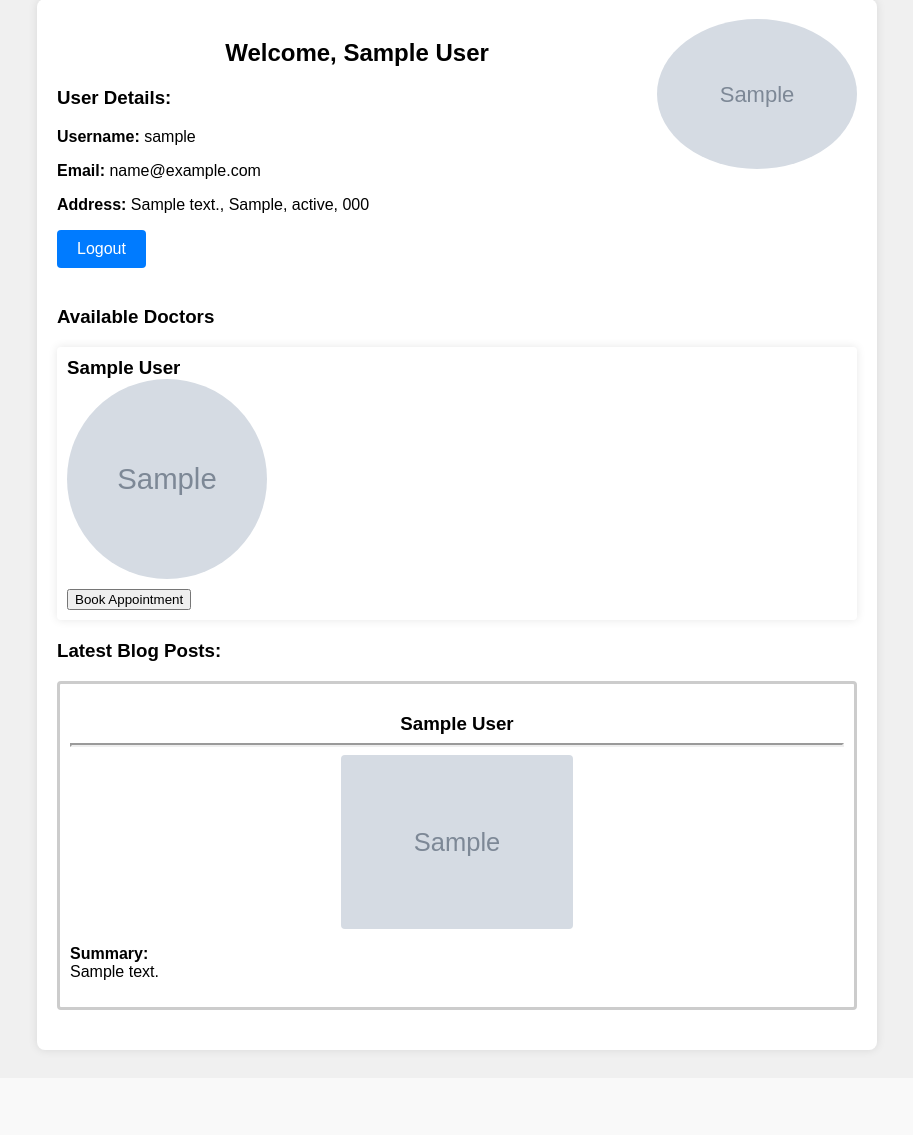
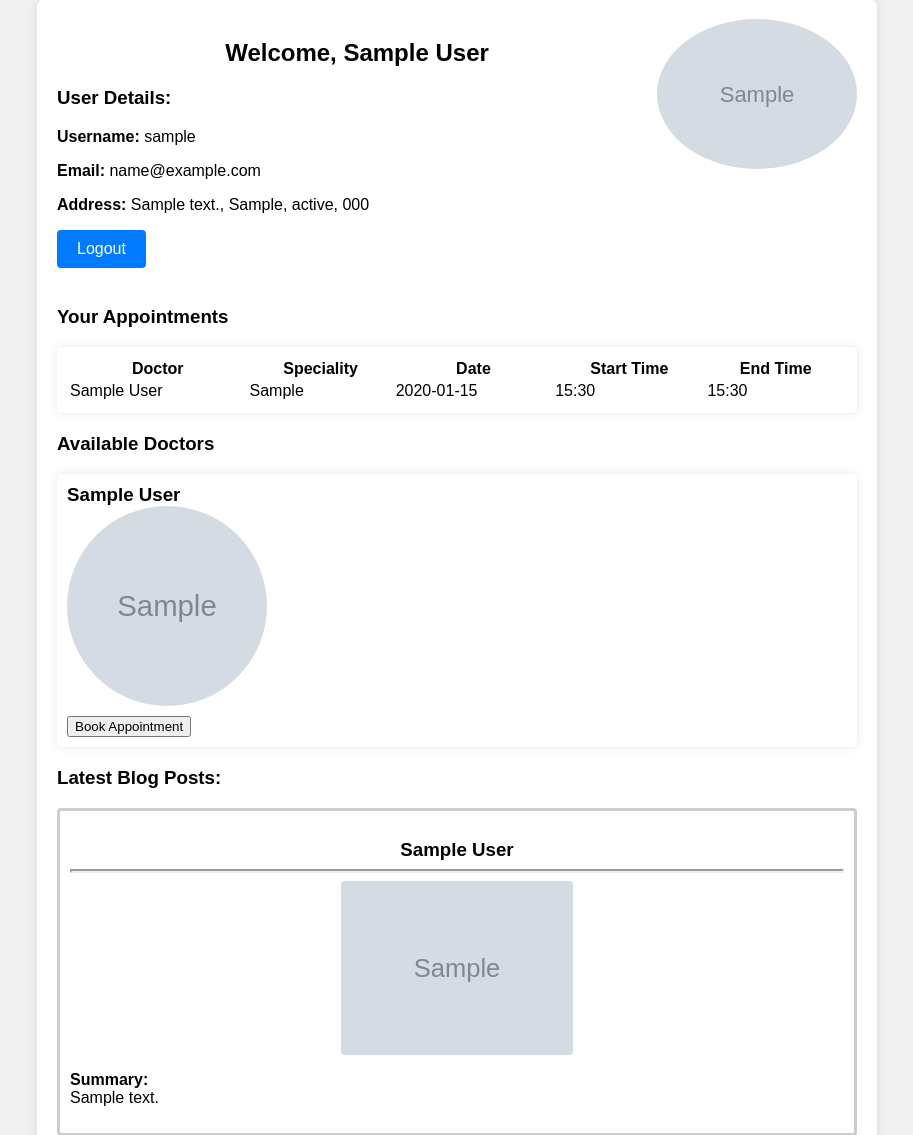
Before and after one commit to alokshandilya/django-login, a Django app: template users/templates/patient_dashboard.html in a window 1280 px wide. Shown: the part 29-1164 px from the top of the page, without its empty margins (183-1096 px from the left). Before the commit the page ends 1084 px from the top, so only its background shows below. Run offline with Django 5.2, Linux system fonts and the light colour scheme; the template is opened without the code that fills it: values that come from a table or form of the project are taken from there, others are empty; a user stored in the database is signed in; tables that the repository leaves empty hold one stand-in row (values such as "Sample post"); grey boxes marked "Sample" are stand-in pictures; parts of the project's set-up code (start-up, migrations or seed data) failed here and were passed over.

Commit message:
add appointment details

```diff
--- a/users/templates/patient_dashboard.html
+++ b/users/templates/patient_dashboard.html
@@ -79,6 +79,15 @@
             box-shadow: 0 0 10px rgba(0, 0, 0, 0.1);
         }
 
+        .appointment-list table {
+            border-radius: 4px;
+            width: 100%;
+            padding: 10px;
+            margin-bottom: 20px;
+            box-shadow: 0 0 10px rgba(0, 0, 0, 0.1);
+        }
+
+
         .doctor-item img {
             height: 200px;
             width: 200px;
@@ -125,6 +134,37 @@
         <button type="submit" class="btn">Logout</button>
     </form>
 
+    <div class="appointment-list">
+        <h3>Your Appointments</h3>
+        {% if appointments %}
+            <table>
+                <thead>
+                <tr>
+                    <th>Doctor</th>
+                    <th>Speciality</th>
+                    <th>Date</th>
+                    <th>Start Time</th>
+                    <th>End Time</th>
+                </tr>
+                </thead>
+                <tbody>
+                {% for appointment in appointments %}
+                    <tr>
+                        <td>{{ appointment.doctor.first_name }} {{ appointment.doctor.last_name }}</td>
+                        <td>{{ appointment.speciality }}</td>
+                        <td>{{ appointment.start_time|date:"Y-m-d" }}</td>
+                        <td>{{ appointment.start_time|date:"H:i" }}</td>
+                        <td>{{ appointment.end_time|date:"H:i" }}</td>
+                    </tr>
+                {% endfor %}
+                </tbody>
+            </table>
+        {% else %}
+            <p>No appointments scheduled.</p>
+        {% endif %}
+    </div>
+
+
     <h3>Available Doctors</h3>
     <div class="doctor-list">
         {% for doctor in doctors %}
```
